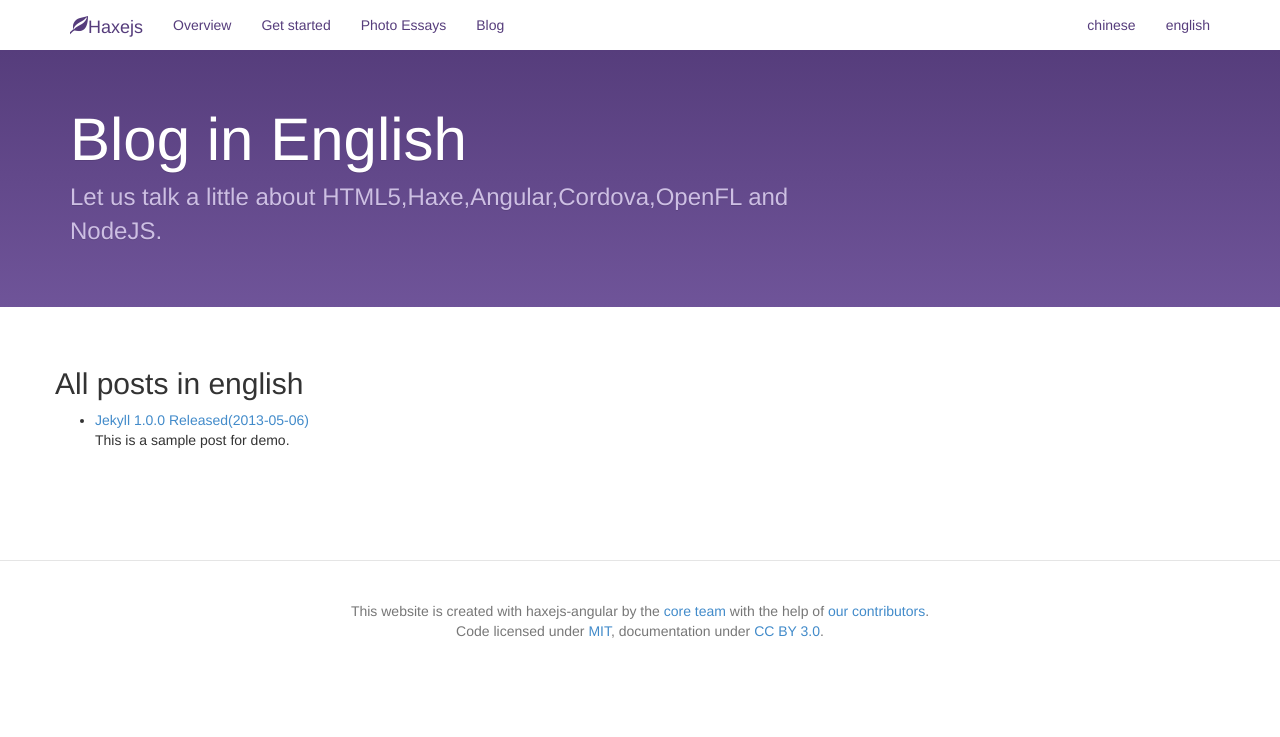
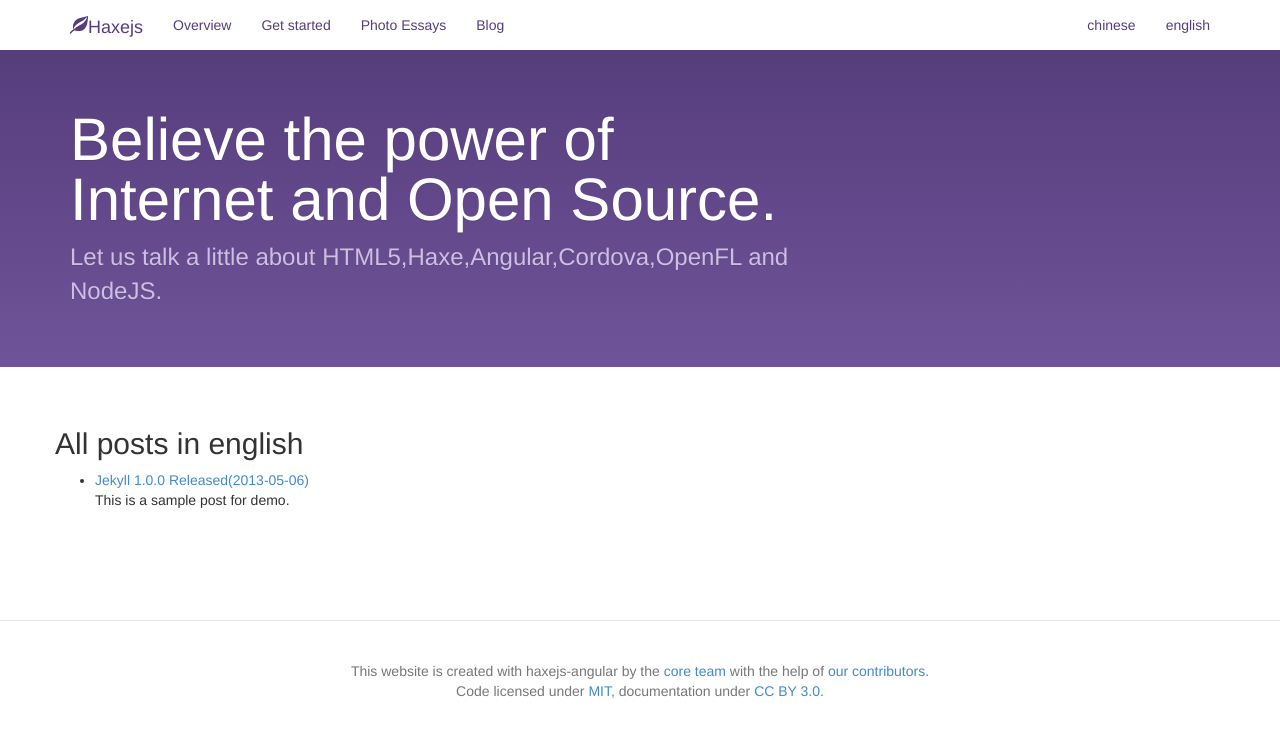
Before and after one commit to haxejs/haxejs.com, a Jekyll site: the page built from blog/en/index.html, in a window 1280 px wide. Shown: the top 737 px of the page. Built offline with Jekyll 4.4.1, drawn with Linux system fonts in a browser that asks for light colours; Markdown is read by kramdown in place of the engine named in the settings.

Commit message:
Update blog index page

```diff
--- a/blog/en/index.html
+++ b/blog/en/index.html
@@ -1,6 +1,6 @@
 ---
 layout: default_en
-title: Blog in English
+title: Believe the power of Internet and Open Source.
 description: Let us talk a little about HTML5,Haxe,Angular,Cordova,OpenFL and NodeJS.
 permalink: /blog/en/
 author: all
```
